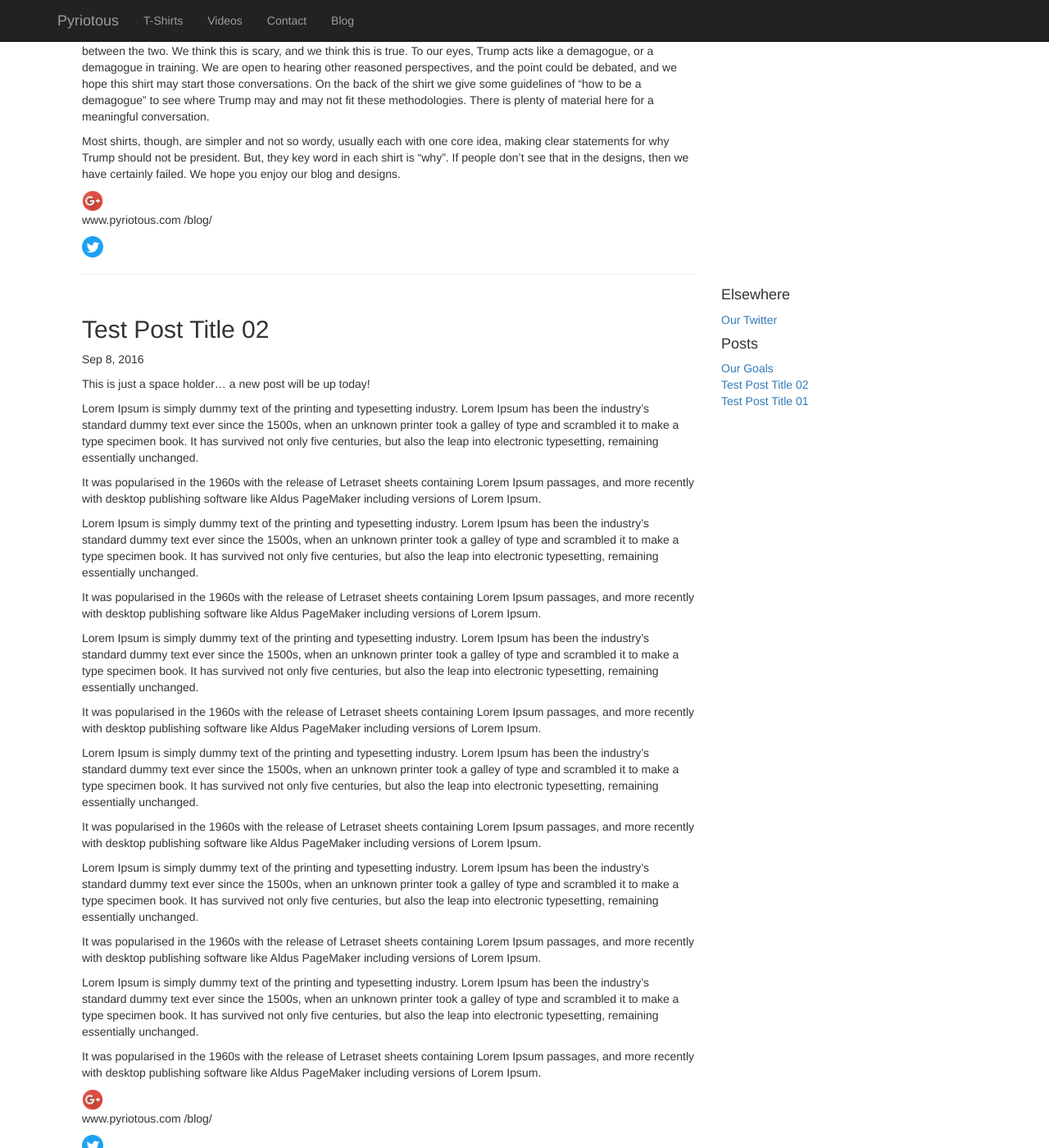
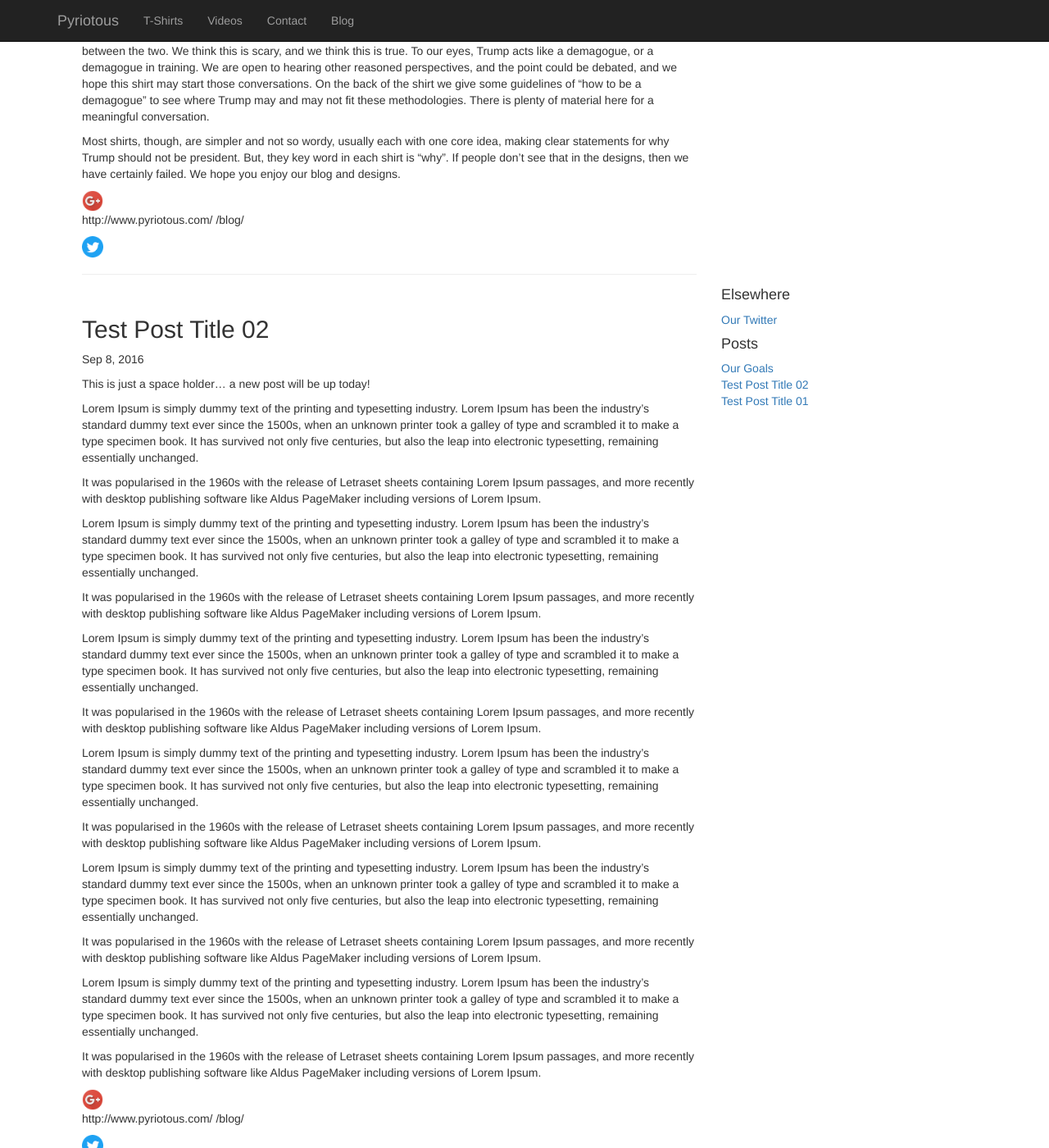
Before and after one commit to pyriotous/pyriotous.github.io, a Jekyll site: the page built from blog/index.html, in a window 1280 px wide and 1400 px high, scrolled down 781 px. Shown: the whole window at 82% size. Built offline with Jekyll 4.4.1, drawn with Linux system fonts in a browser that asks for light colours; nearby versions of some CDN libraries; some of the changed lines change nothing that is shown; some of the changed text lies outside the part shown.

Commit message:
Update _config.yml

```diff
--- a/_config.yml
+++ b/_config.yml
@@ -7,7 +7,7 @@ title: 'Pyriotous'
 #  use site.path in your templates to make it work for both protocols e.g. http and https
 #  use site.url only inside the web feed template (e.g. requires full url incl. protocol)
 # path: /jekyll-bootstrap-theme
-url: "www.pyriotous.com"
+url: "http://www.pyriotous.com/"
 
 ########
 # more settings
```
